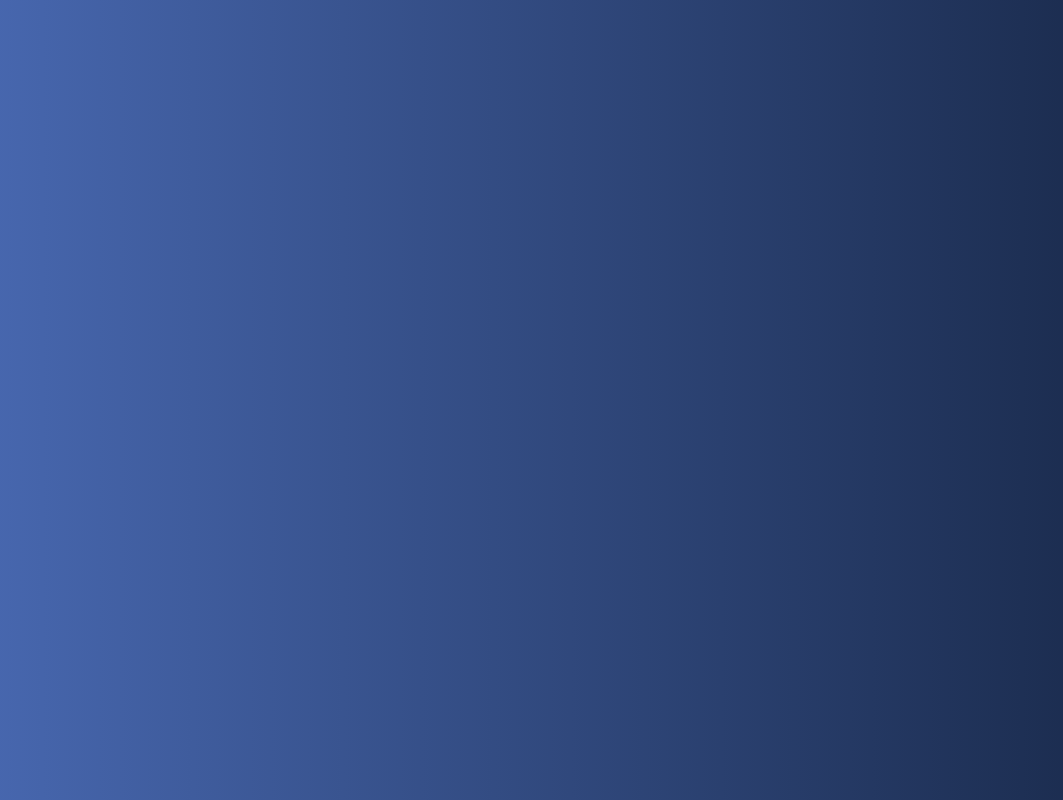
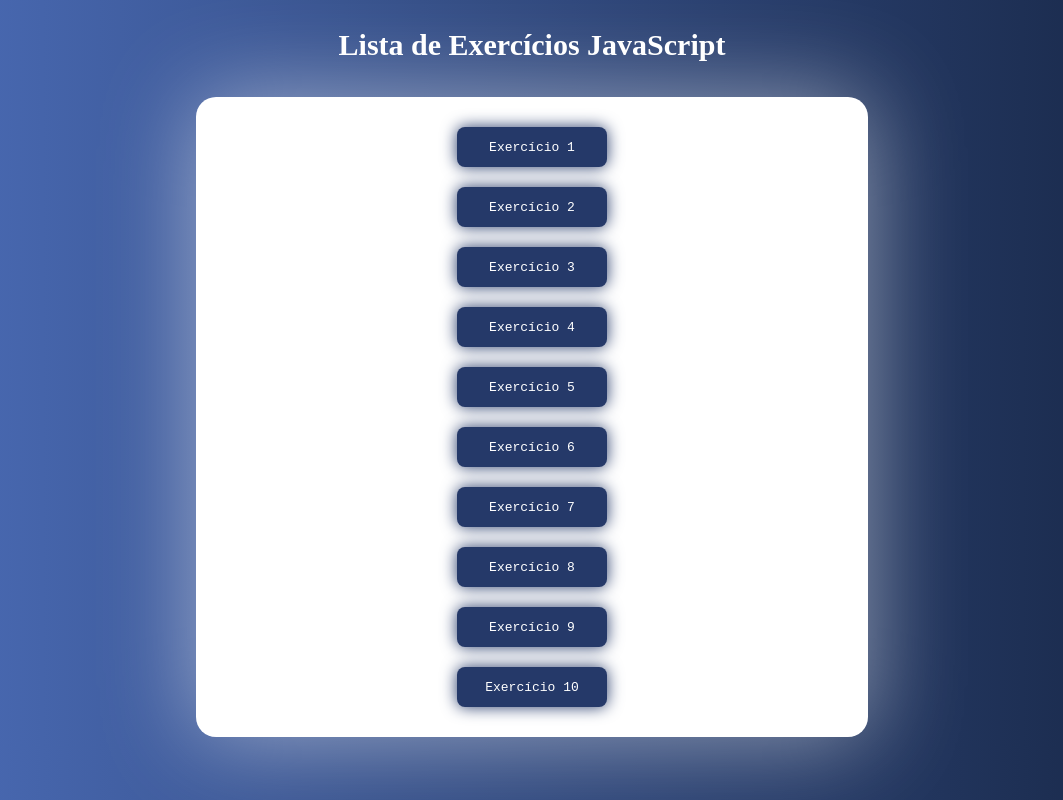
Before and after one commit to yandevv/ExercicioJavascriptDaniel, a plain HTML site: page index.html in a window 1280 px wide. Shown: the whole page, without its empty margins (108-1171 px from the left). Drawn offline with Linux system fonts and the light colour scheme.

Commit message:
Finished Index Page and Started Exercise 1 Page

```diff
--- a/index.css
+++ b/index.css
@@ -1,9 +1,55 @@
+/*! General CSS Changes */
 body {
     background: linear-gradient(90deg, #4b6cb7 0%, #182848 100%);
+    display: flex;
+    flex-direction: column;
+    justify-content: center;
+    align-items: center;
 }
 
-.container {
-    background-color: #fff;
-    width: 50%;
-    height: 80%;
+h1 {
+    color: white;
+    font-size: 30px;
 }
+
+/*! Index CSS Changes */
+
+#containerIndex {
+  background-color: white;
+  filter: drop-shadow(0 0 3rem rgba(255, 255, 255, 0.5));
+  margin-top: 15px;
+  width: 50%;
+  height: 80%;
+  display: flex;
+  flex-direction: column;
+  border-radius: 20px;
+  padding: 20px;
+}
+
+#buttonIndex {
+  color: #fff;
+  font-family: monospace;
+  filter: drop-shadow(0 0 0.5rem #253969);
+  display: flex;
+  justify-content: center;
+  align-items: center;
+  background-color: #253969;
+  border-radius: 8px;
+  height: 40px;
+  width: 150px;
+  margin: 10px auto 10px auto;
+  cursor: pointer;
+}
+
+#buttonIndex:hover {
+    opacity: 0.3;
+}
+
+/*! Exercises CSS Changes */
+#containerExercise {
+  display: flex;
+  flex-direction: column;
+  background-color: white;
+  width: 50%;
+  height: 25rem;
+}
--- a/index.html
+++ b/index.html
@@ -8,17 +8,18 @@
     <title>Página Inicial</title>
 </head>
 <body>
-    <div id="container">
-        <div id="button" onclick=""></div>
-        <div id="button" onclick=""></div>
-        <div id="button" onclick=""></div>
-        <div id="button" onclick=""></div>
-        <div id="button" onclick=""></div>
-        <div id="button" onclick=""></div>
-        <div id="button" onclick=""></div>
-        <div id="button" onclick=""></div>
-        <div id="button" onclick=""></div>
-        <div id="button" onclick=""></div>
+    <h1>Lista de Exercícios JavaScript</h1>
+    <div id="containerIndex">
+        <div id="buttonIndex" onclick="window.location.href = 'http://127.0.0.1:5500/exercicios/exercicio1.html'">Exercício 1</div>
+        <div id="buttonIndex" onclick="window.location.href = 'http://127.0.0.1:5500/exercicios/exercicio2.html'">Exercício 2</div>
+        <div id="buttonIndex" onclick="window.location.href = 'http://127.0.0.1:5500/exercicios/exercicio3.html'">Exercício 3</div>
+        <div id="buttonIndex" onclick="window.location.href = 'http://127.0.0.1:5500/exercicios/exercicio4.html'">Exercício 4</div>
+        <div id="buttonIndex" onclick="window.location.href = 'http://127.0.0.1:5500/exercicios/exercicio5.html'">Exercício 5</div>
+        <div id="buttonIndex" onclick="window.location.href = 'http://127.0.0.1:5500/exercicios/exercicio6.html'">Exercício 6</div>
+        <div id="buttonIndex" onclick="window.location.href = 'http://127.0.0.1:5500/exercicios/exercicio7.html'">Exercício 7</div>
+        <div id="buttonIndex" onclick="window.location.href = 'http://127.0.0.1:5500/exercicios/exercicio8.html'">Exercício 8</div>
+        <div id="buttonIndex" onclick="window.location.href = 'http://127.0.0.1:5500/exercicios/exercicio9.html'">Exercício 9</div>
+        <div id="buttonIndex" onclick="window.location.href = 'http://127.0.0.1:5500/exercicios/exercicio10.html'">Exercício 10</div>
     </div>
 </body>
 </html>
```
Also changed, not shown: exercicios/exercicio1.html (added, +17 -0 lines), exercicios/exercicio10.html (added, +13 -0 lines), exercicios/exercicio2.html (added, +13 -0 lines), exercicios/exercicio3.html (added, +13 -0 lines), exercicios/exercicio4.html (added, +13 -0 lines), exercicios/exercicio5.html (added, +13 -0 lines), exercicios/exercicio6.html (added, +13 -0 lines), exercicios/exercicio7.html (added, +13 -0 lines), exercicios/exercicio8.html (added, +13 -0 lines), exercicios/exercicio9.html (added, +13 -0 lines).
